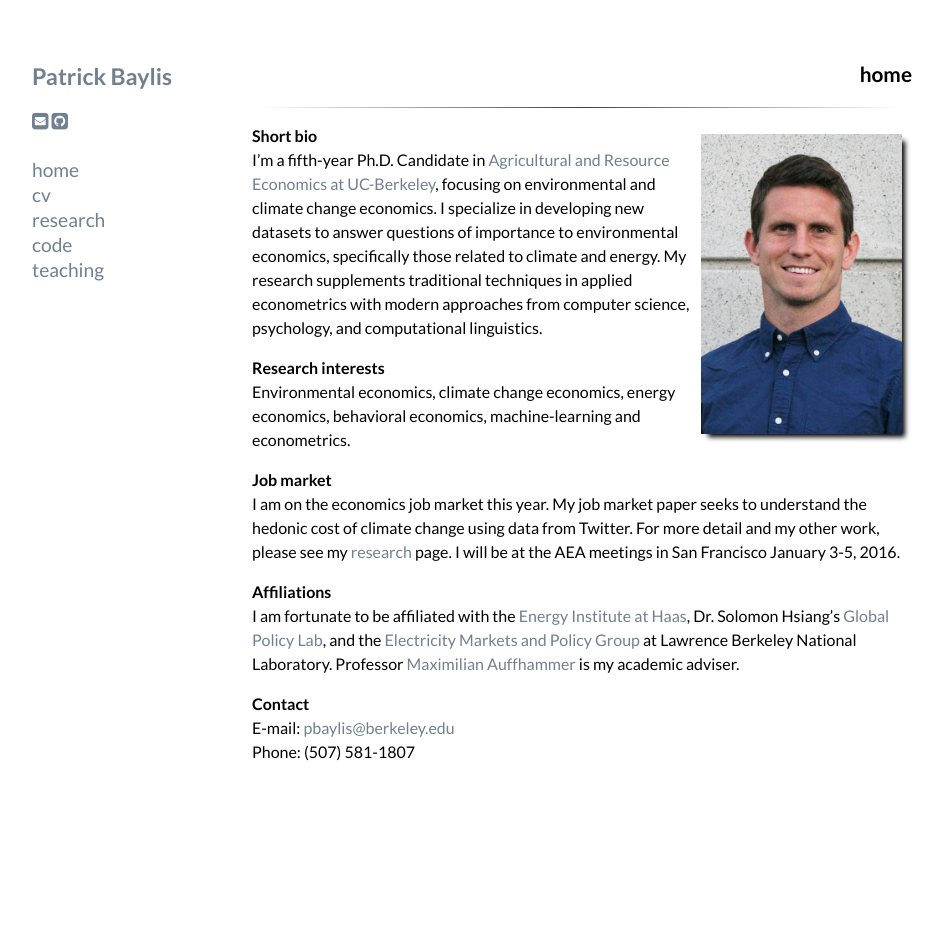
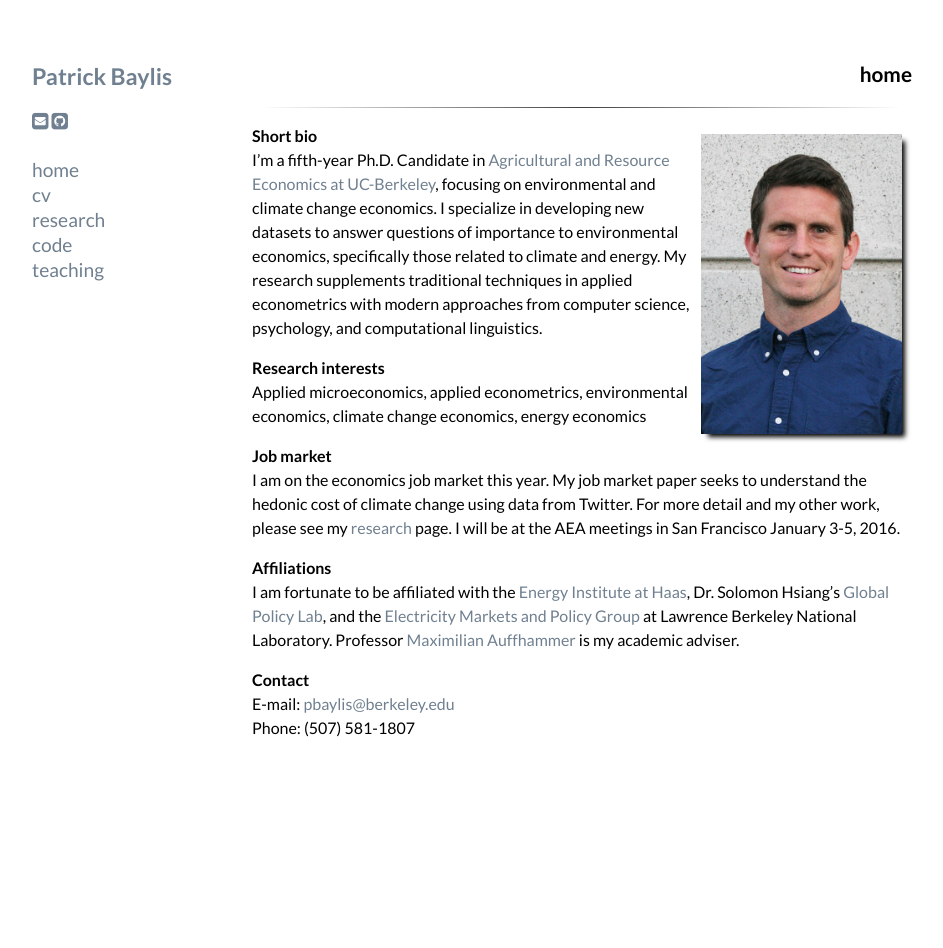
Before and after one commit to pbaylis/pbaylis.github.io, a Jekyll site: the page built from index.markdown, in a window 1280 px wide. Shown: the whole page, without its empty margins (168-1111 px from the left). Built offline with Jekyll 4.4.1, drawn with Linux system fonts in a browser that asks for light colours; nearby versions of some CDN libraries; Markdown is read by kramdown in place of the engine named in the settings.

Commit message:
indexupdate

```diff
--- a/index.markdown
+++ b/index.markdown
@@ -11,7 +11,7 @@ title: Patrick Baylis
 I'm a fifth-year Ph.D. Candidate in [Agricultural and Resource Economics at UC-Berkeley](http://areweb.berkeley.edu), focusing on environmental and climate change economics. I specialize in developing new datasets to answer questions of  importance to environmental economics, specifically those related to climate and energy. My research supplements traditional techniques in applied econometrics with modern approaches from computer science, psychology, and computational linguistics.
 
 **Research interests** <br>
-Environmental economics, climate change economics, energy economics, behavioral economics, machine-learning and econometrics.
+Applied microeconomics, applied econometrics, environmental economics, climate change economics, energy economics
 
 **Job market**<br>
 I am on the economics job market this year. My job market paper seeks to understand the hedonic cost of climate change using data from Twitter. For more detail and my other work, please see my [research](research.html) page. I will be at the AEA meetings in San Francisco January 3-5, 2016.
```
